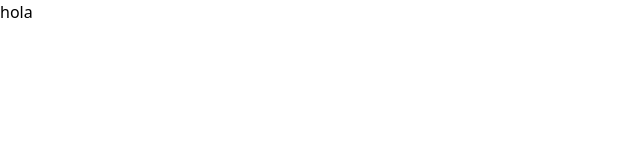
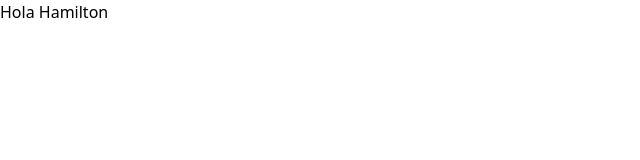
Before and after one commit to hamil17/DemoViajes, a React (Vite) app in the folder demoViajes/: page / in a window 1280 px wide. Shown: the top 160 px of the page, without its empty margins (0-640 px from the left). Built offline with nearby package versions, Linux system fonts and the light colour scheme.

Commit message:
voy por el paso 6 ForEach -> Map

```diff
--- a/demoViajes/src/App.tsx
+++ b/demoViajes/src/App.tsx
@@ -1,13 +1,27 @@
 import { useState } from 'react'
 import type { Destino } from './types/Destino'
+import DestinosList from './components/DestinoList'
+
+// App que estoy montanto
+// https://chatgpt.com/c/697b8a41-5950-8331-9dec-3c20482ce68d
 
 function App() {
   const [nombreUsuario, setnombreUsuario] = useState("")
-  const [destinos, setDestinos] = useState<Destino[]>([])
+  const [destinos, setDestinos] = useState<Destino[]>([
+    {id:"1", nombre: "París", icono: "building.columns.fill", description: "Amor y luz", color: "blue", esFavorito: false, puntuacion: 2},
+    {id:"2",nombre: "Roma", icono: "globe.europe.africa.fill", description: "Historia y tradición", color: "orange", esFavorito: false, puntuacion: 2},
+    {id:"3",nombre: "Tokio", icono: "tram.fill", description: "Neones y ramen", color: "red", esFavorito: false, puntuacion: 3},
+    {id:"4",nombre: "Colombia", icono: "environments.fill", description: "Naturaleza", color: "yellow", esFavorito: true, puntuacion: 4}
+  ])
+
 
   return (
     <>
-      <h1>hola</h1>
+      <DestinosList
+        destinos={destinos}
+        setDestinos={setDestinos}
+        nombreUsuario={"Hamilton"}
+      />
     </>
   )
 }
--- /dev/null
+++ b/demoViajes/src/components/DestinoList.tsx
@@ -0,0 +1,15 @@
+import type { Destino } from '../types/Destino'
+
+type DestinosListProps = {
+        destinos: Destino[]
+        setDestinos: React.Dispatch<React.SetStateAction<Destino[]>>
+        nombreUsuario: string
+    }
+
+export default function DestinosList({nombreUsuario}:DestinosListProps) {
+
+  return (
+    <h1>Hola {nombreUsuario}</h1>
+
+  )
+}
```
